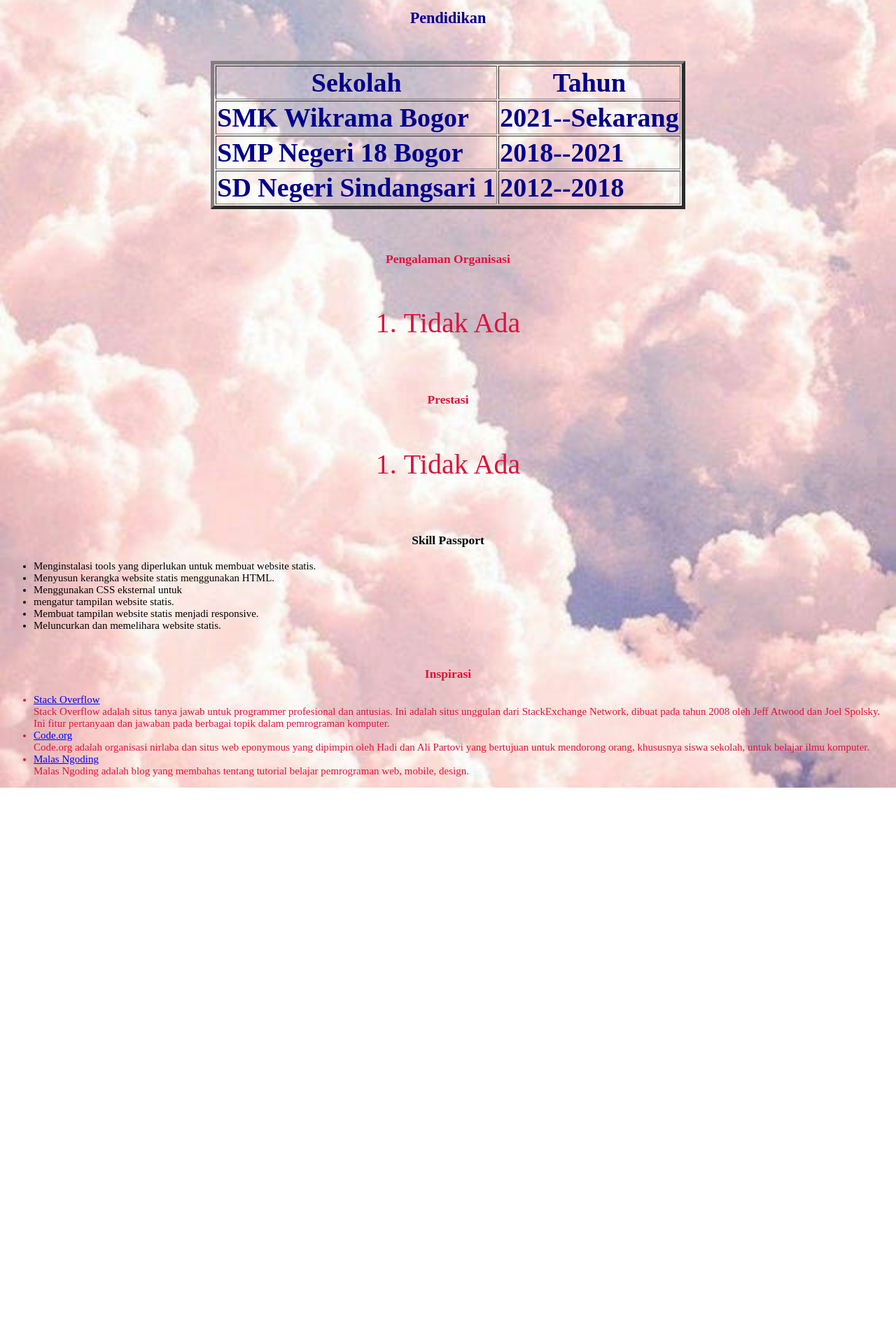
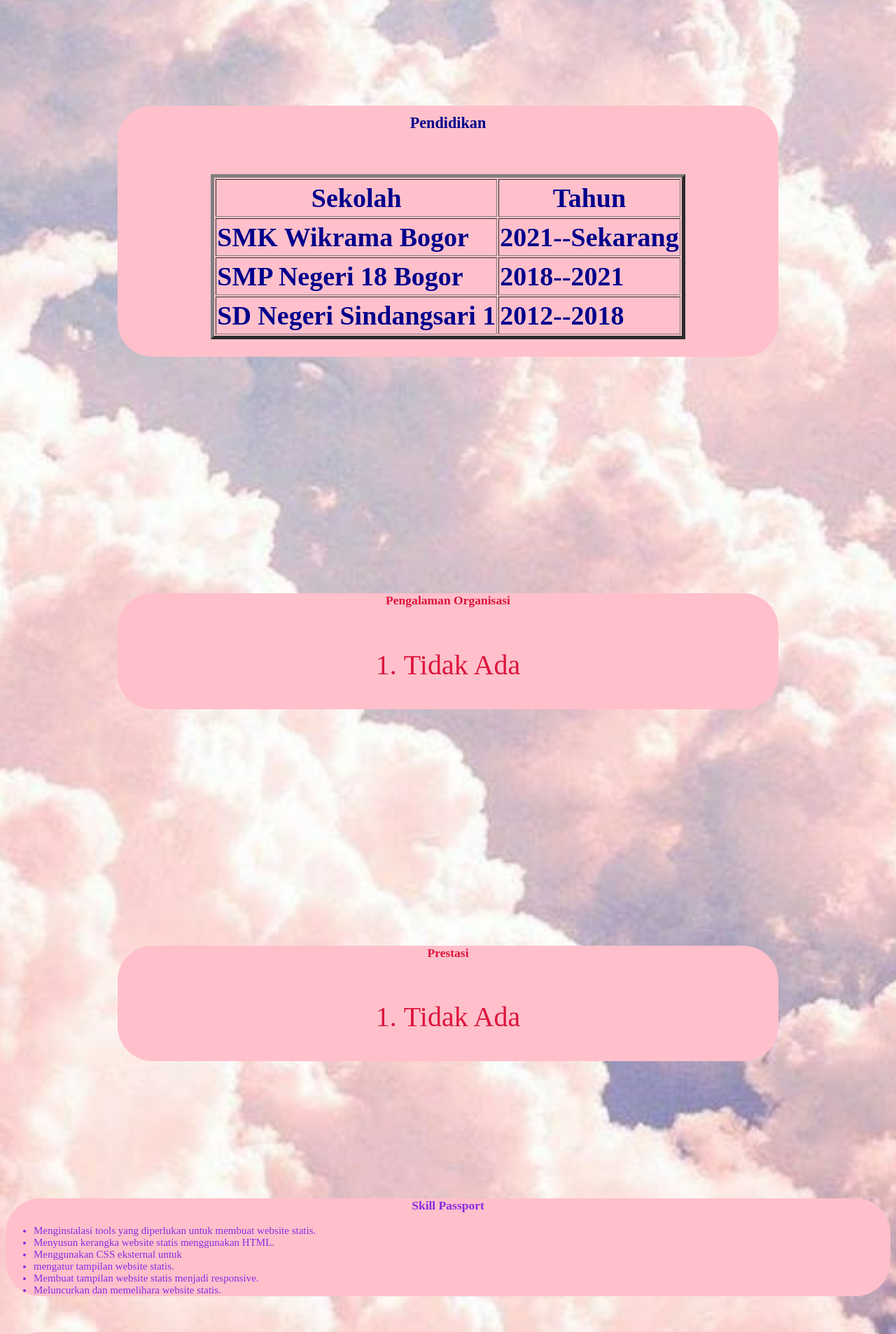
Before and after one commit to fadhil1902/profile-fadhil, a plain HTML site: page index.html in a window 1280 px wide. Shown: the part 893-2800 px from the top of the page at 70% size. Before the commit the page ends 2019 px from the top, so only its background shows below. Drawn offline with Linux system fonts and the light colour scheme; a web font is replaced by a local one.

Commit message:
Add files via upload

```diff
--- a/index.html
+++ b/index.html
@@ -9,11 +9,13 @@
   </div>
  <div class="halo"><p>HALO! <br>Nama saya Fadhil. Umur saya 15 Tahun,Saat ini saya merupakan siswa kelas 10 program keahlian Pengembangan Perangkat Lunak dan Gim (PPLG) SMK Wikrama Bogor. Saya sedang proses mempelajari Bahasa dasar pemrograman. Ingin berkenalan? Hubungi saya melalui Instagram atau email.</p> </div>
   <br>
-  <div class="mad"><p>Muhamad Fadhil Daksana <br> Bogor,11 Agustus 2006 <br> </p>
+ <div class="mad"><p>Muhamad Fadhil Daksana <br> Bogor,11 Agustus 2006 <br> </p>
   <p>Instagram:<a target="_blank" href="https://www.instagram.com/mfadhildaksana">@mfadhildaksana</a></p>
   <p>Email:<a href="mailto:muhamadfadhildaksana@smkwikrama.sch.id">muhamadfadhildaksana@smkwikrama.sch.id</a></p></div>
-  <br>
-  <div class="kan"><h3>Pendidikan</h3>
+    <br>
+     <div class="c">
+  <div class="kan">
+   <h3>Pendidikan</h3>
   </div>
   <div class="ble"><h1>
    <table border="5">
@@ -38,19 +40,25 @@
      </tr>
     </tbody>
    </table> </h1></div>
+   </div>
   <br>
+    <div class="o">
  <div class="si"><h3>Pengalaman Organisasi</h3></div>
   <div class="ada"><ol>
    <li>Tidak Ada</li>
    </ol></div>
+   </div>
    <br>
+     <div class="l">
   <div class="tasi">
   <h3>Prestasi</h3>
   </div>
  <div class="da"><ol>
    <li>Tidak Ada</li>
   </ol> </div>
+  </div>
   <br>
+    <div class="u">
   <div class="rt"><h3>Skill Passport</h3></div>
   <div class="pas"><ul>
    <li>Menginstalasi tools yang diperlukan untuk membuat website statis.</li>
@@ -60,12 +68,15 @@
    <li>Membuat tampilan website statis menjadi responsive.</li>
    <li>Meluncurkan dan memelihara website statis.</li>
   </ul> </div>
+  </div>
   <br>
+    <div class="r">
   <div class="rasi"><h3>Inspirasi</h3></div>
   <div class="com"><ul>
    <li><a target="_blank" href="https://stackoverflow.com">Stack Overflow</a></li> Stack Overflow adalah situs tanya jawab untuk programmer profesional dan antusias. Ini adalah situs unggulan dari StackExchange Network, dibuat pada tahun 2008 oleh Jeff Atwood dan Joel Spolsky. Ini fitur pertanyaan dan jawaban pada berbagai topik dalam pemrograman komputer.
    <li><a target="_blank" href="https://code.org">Code.org</a></li> Code.org adalah organisasi nirlaba dan situs web eponymous yang dipimpin oleh Hadi dan Ali Partovi yang bertujuan untuk mendorong orang, khususnya siswa sekolah, untuk belajar ilmu komputer.
    <li><a target="_blank" href="https://www.malasngoding.com">Malas Ngoding</a></li> Malas Ngoding adalah blog yang membahas tentang tutorial belajar pemrograman web, mobile, design.
   </ul> </div>
+  </div>
  </body>
 </html>
--- a/style.css
+++ b/style.css
@@ -24,24 +24,31 @@ body{
     --brown: brown ;
     --maroon: maroon ;
     --crimson: crimson ;
-    --black; black ;
-
+    --blueviolet: blueviolet;
 }
 .halo{
-  background-color: yellow;
+  background-color: pink;
   text-align: center;
   color: var(--brown);
   font-size: 15px;
   line-height: 50px;
   font-weight: 0;
+  border-radius: 50px;
 }
 .mad{
-  background-color: hotpink;
+  background-color: pink;
   text-align: center;
   color: var(--maroon) ;
   font-size: 15px;
   line-height: 50px;
   font-weight: 0;
+  border-radius: 50px;
+}
+.c{
+  background-color: pink;
+  line-height: 50px;
+  margin: 160px;
+  border-radius: 50px;
 }
 .kan{
   text-align: center;
@@ -54,6 +61,12 @@ body{
   font-size: 19px;
   color: var(--darkblue);
 }
+.o{
+  background-color: pink;
+  line-weight: 50px;
+  margin: 160px;
+  border-radius: 50px;
+}
 .si{
   text-align: center;
   color: var(--crimson);
@@ -64,6 +77,12 @@ body{
   justify-content: center;
   font-size: 40px;
   color: var(--crimson);
+}
+.l{
+  background-color: pink;
+  line-weight: 50px;
+  margin: 160px;
+  border-radius: 50px;
 }
 .tasi{
   text-align: center;
@@ -76,14 +95,24 @@ body{
   font-size: 40px;
   color:var(--crimson);
 }
+.u{
+  background-color: pink;
+  line-weight: 50px;
+  border-radius: 50px;
+}
 .rt{
   text-align: center;
-  color: var(--black);
+  color: var(--blueviolet);
   font-size: 15px;
 }
 .pas{
   font-size: 15px;
-  color: var(--black);
+  color: var(--blueviolet);
+}
+.r{
+  background-color: pink;
+  line-weight: 50px;
+  border-radius: 50px;
 }
 .rasi{
   text-align: center;
```
